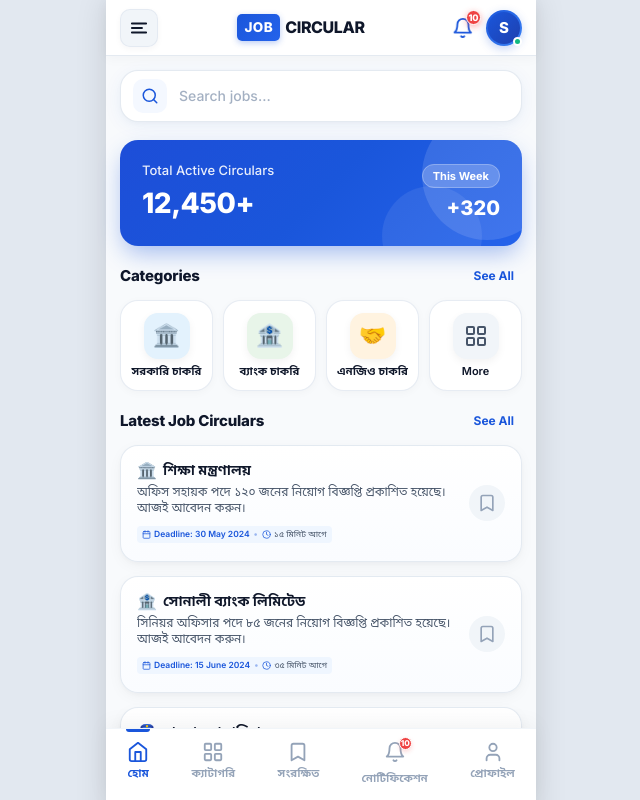
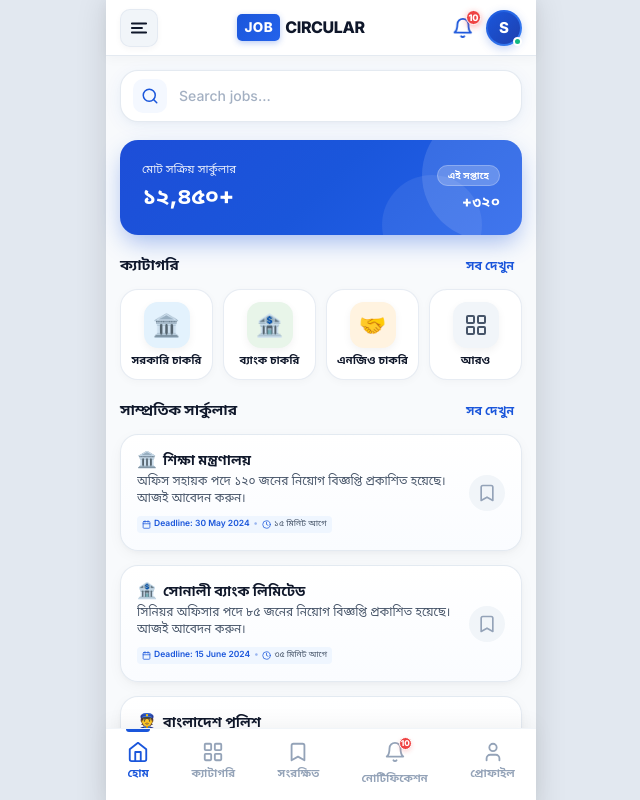
Before and after one commit to rudrodeb029/Job-Circular, a React (Vite) app: page /home in a window 1280 px wide. Shown: the top 800 px of the page, without its empty margins (319-959 px from the left). Built offline with nearby package versions, Linux system fonts and the light colour scheme; no server answers.

Commit message:
Translate home dashboard stats and headers to Bengali; reduce stats text and number font-sizes

```diff
--- a/src/pages/Home.jsx
+++ b/src/pages/Home.jsx
@@ -11,9 +11,17 @@ import { jobs } from '../data/jobs';
 import { categories } from '../data/categories';
 import Disclaimer from '../components/Disclaimer';
 
+const toBengaliNumber = (num) => {
+  if (num === undefined || num === null) return '';
+  const engNum = String(num);
+  const bengaliDigits = {'0': '০', '1': '১', '2': '২', '3': '৩', '4': '৪', '5': '৫', '6': '৬', '7': '৭', '8': '৮', '9': '৯'};
+  return engNum.split('').map(digit => bengaliDigits[digit] || digit).join('');
+};
+
 export default function Home() {
   const navigate = useNavigate();
   const { state } = useAppContext();
+  const isEn = state.language === 'en';
   const [loading, setLoading] = useState(true);
   const [localJobs, setLocalJobs] = useState(() => {
     try {
@@ -78,13 +86,19 @@ export default function Home() {
         <div className="stats-card mb-lg">
           <div className="stats-card-row">
             <div>
-              <p className="stats-label">Total Active Circulars</p>
-              <p className="stats-number">{(12450 + (localJobs.length - jobs.length)).toLocaleString()}+</p>
+              <p className="stats-label">{isEn ? 'Total Active Circulars' : 'মোট সক্রিয় সার্কুলার'}</p>
+              <p className="stats-number">
+                {isEn
+                  ? (12450 + (localJobs.length - jobs.length)).toLocaleString()
+                  : toBengaliNumber((12450 + (localJobs.length - jobs.length)).toLocaleString())}+
+              </p>
             </div>
             <div style={{ textAlign: 'right' }}>
-              <span className="stats-badge">This Week</span>
-              <p style={{ fontSize: 'var(--text-xl)', fontWeight: 800, marginTop: '4px' }}>
-                +{(320 + localJobs.filter(job => job.id.includes('_')).length).toLocaleString()}
+              <span className="stats-badge">{isEn ? 'This Week' : 'এই সপ্তাহে'}</span>
+              <p style={{ fontSize: '15px', fontWeight: 800, marginTop: '4px' }}>
+                +{isEn
+                  ? (320 + localJobs.filter(job => job.id.includes('_')).length).toLocaleString()
+                  : toBengaliNumber((320 + localJobs.filter(job => job.id.includes('_')).length).toLocaleString())}
               </p>
             </div>
           </div>
@@ -93,8 +107,8 @@ export default function Home() {
         {/* Categories */}
         <div className="mb-lg">
           <div className="section-header">
-            <h3 className="section-title">Categories</h3>
-            <Link to="/categories" className="section-link">See All</Link>
+            <h3 className="section-title">{isEn ? 'Categories' : 'ক্যাটাগরি'}</h3>
+            <Link to="/categories" className="section-link">{isEn ? 'See All' : 'সব দেখুন'}</Link>
           </div>
           <div className="category-grid">
             {displayCategories.map(cat => (
@@ -116,7 +130,7 @@ export default function Home() {
               <div className="category-grid-icon" style={{ background: 'var(--bg-secondary)' }}>
                 <LayoutGrid size={24} color="var(--text-secondary)" />
               </div>
-              <span className="category-grid-label">More</span>
+              <span className="category-grid-label">{isEn ? 'More' : 'আরও'}</span>
             </div>
           </div>
         </div>
@@ -124,8 +138,8 @@ export default function Home() {
         {/* Latest Jobs */}
         <div>
           <div className="section-header">
-            <h3 className="section-title">Latest Job Circulars</h3>
-            <Link to="/search" className="section-link">See All</Link>
+            <h3 className="section-title">{isEn ? 'Latest Job Circulars' : 'সাম্প্রতিক সার্কুলার'}</h3>
+            <Link to="/search" className="section-link">{isEn ? 'See All' : 'সব দেখুন'}</Link>
           </div>
           <div style={{ display: 'flex', flexDirection: 'column', gap: 'var(--space-md)' }}>
             {latestJobs.map(job => (
--- a/src/styles/components.css
+++ b/src/styles/components.css
@@ -622,12 +622,12 @@
   z-index: 2;
 }
 .stats-label {
-  font-size: 13px;
+  font-size: 11.5px;
   opacity: 0.9;
   font-weight: 500;
 }
 .stats-number {
-  font-size: 28px;
+  font-size: 23px;
   font-weight: 800;
   letter-spacing: -0.5px;
 }
@@ -635,7 +635,7 @@
   background: rgba(255, 255, 255, 0.22);
   padding: 4px 10px;
   border-radius: var(--radius-full);
-  font-size: 11px;
+  font-size: 9.5px;
   font-weight: 700;
   backdrop-filter: blur(4px);
   border: 1px solid rgba(255,255,255,0.25);
```
